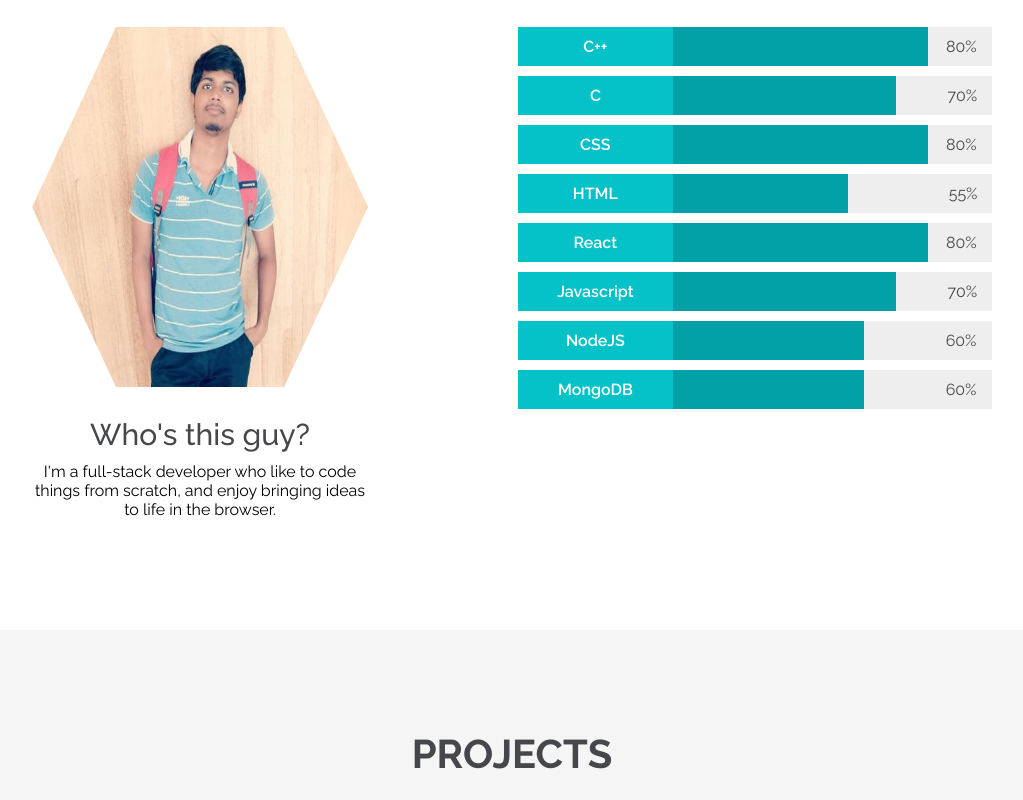
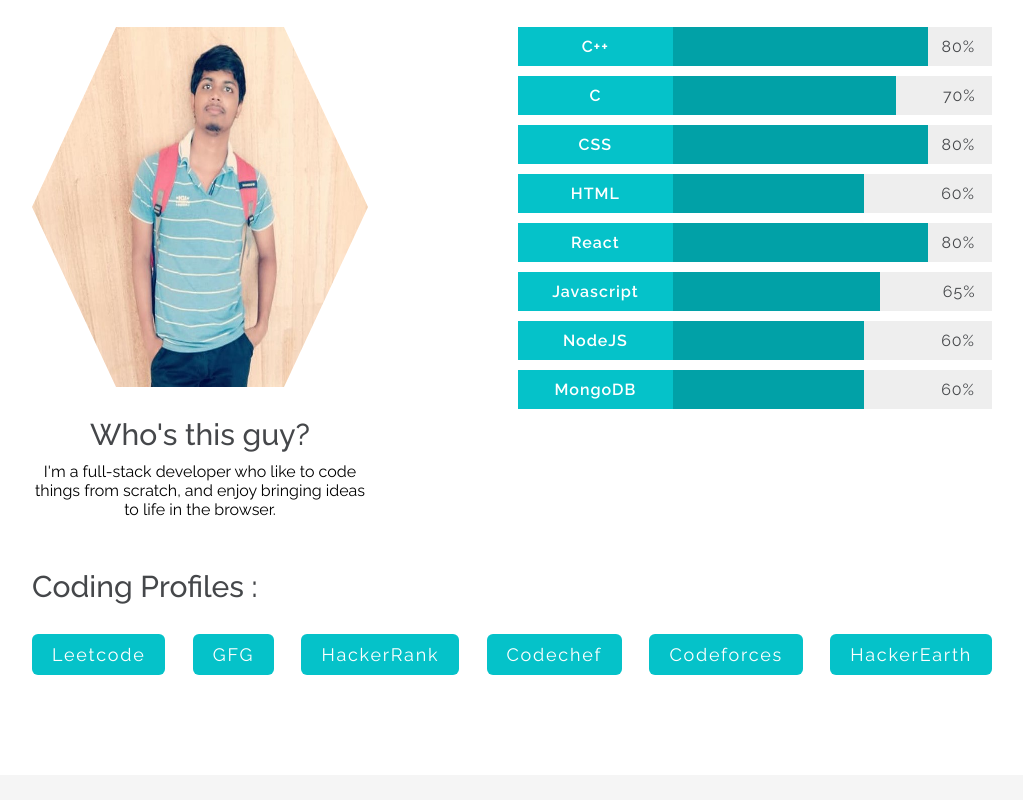
Before and after one commit to prateekranjan766/portfolio, a React (Create React App) app: page / in a window 1280 px wide. Shown: the part 1020-1820 px from the top of the page, without its empty margins (128-1151 px from the left). Built offline with nearby package versions, Linux system fonts and the light colour scheme.

Commit message:
Page title and favicon updated, coding profiles section created.

```diff
--- a/public/index.html
+++ b/public/index.html
@@ -31,7 +31,7 @@
       crossorigin="anonymous"
       referrerpolicy="no-referrer"
     />
-    <title>React App</title>
+    <title>Prateek's Portfolio</title>
   </head>
   <body>
     <noscript>You need to enable JavaScript to run this app.</noscript>
--- a/src/Sections/AboutSection.jsx
+++ b/src/Sections/AboutSection.jsx
@@ -16,7 +16,7 @@ const AboutSection = () => {
     'NodeJS',
     'MongoDB',
   ];
-  const values = [80, 70, 80, 55, 80, 70, 60, 60];
+  const values = [80, 70, 80, 60, 80, 65, 60, 60];
   const idx = [0, 1, 2, 3, 4, 5, 6, 7];
 
   return (
@@ -51,6 +51,47 @@ const AboutSection = () => {
             </div>
           </Fade>
         </div>
+        <div className='coding'>
+          <p>Coding Profiles :</p>
+          <div className='coding__profile'>
+            <a
+              href='https://leetcode.com/PrateekRanjan/'
+              className='coding__profile--item'
+            >
+              Leetcode
+            </a>
+            <a
+              href='https://auth.geeksforgeeks.org/user/prateekranjan766/practice/'
+              className='coding__profile--item'
+            >
+              GFG
+            </a>
+            <a
+              href='https://www.hackerrank.com/prateekranjan766'
+              className='coding__profile--item'
+            >
+              HackerRank
+            </a>
+            <a
+              href='https://www.codechef.com/users/prateek_ranjan'
+              className='coding__profile--item'
+            >
+              Codechef
+            </a>
+            <a
+              href='https://codeforces.com/profile/prateek_ranjan'
+              className='coding__profile--item'
+            >
+              Codeforces
+            </a>
+            <a
+              href='https://www.hackerearth.com/@prateek973'
+              className='coding__profile--item'
+            >
+              HackerEarth
+            </a>
+          </div>
+        </div>
       </section>
     </>
   );
--- a/src/styles/AboutSection.scss
+++ b/src/styles/AboutSection.scss
@@ -55,6 +55,45 @@
 
     &--skills {
       flex-grow: 1;
+
+      letter-spacing: 0.1rem;
     }
   }
 }
+
+.coding {
+  width: 75%;
+  margin: auto;
+  padding-top: 5rem;
+  color: #45474a;
+  @include respond(tab-land) {
+    width: 90%;
+    padding-bottom: 5rem;
+  }
+  p {
+    font-size: 3rem;
+    font-weight: 500;
+  }
+  &__profile {
+    display: flex;
+    justify-content: space-between;
+    font-size: 1.8rem;
+    padding-top: 3rem;
+    padding-bottom: 10rem;
+    flex-wrap: wrap;
+    &--item {
+      background-color: #05c2c9;
+      padding: 1rem 2rem;
+      text-decoration: none;
+      color: #fff;
+      border-radius: 6px;
+      transition: all 0.3s;
+      transform: translateY(0);
+      letter-spacing: 0.175rem;
+      &:hover {
+        box-shadow: 0.3rem 0.4rem 0.4rem rgba(0, 0, 0, 0.2);
+        transform: translateY(-0.2rem);
+      }
+    }
+  }
+}
--- a/src/styles/ProjectSection.scss
+++ b/src/styles/ProjectSection.scss
@@ -2,6 +2,9 @@
 .project-section {
   background-color: #f5f5f5;
   padding-bottom: 10rem;
+  @include respond(tab-land) {
+    padding-bottom: 0rem;
+  }
 }
 
 .projects__container {
@@ -20,7 +23,7 @@
     text-align: center;
 
     @include respond(tab-land) {
-      width: 90%;
+      width: 100%;
       min-height: 35vh;
       margin: auto;
       padding-bottom: 1rem;
@@ -32,6 +35,10 @@
   width: 100%;
   object-fit: cover;
   animation: project-img 0.5s linear;
+  @include respond(phone) {
+    height: 38rem;
+    object-fit: cover;
+  }
 }
 .project-info {
   display: flex;
```
Also changed, not shown: 1 other file (tests, documents, lock files or other folders).
